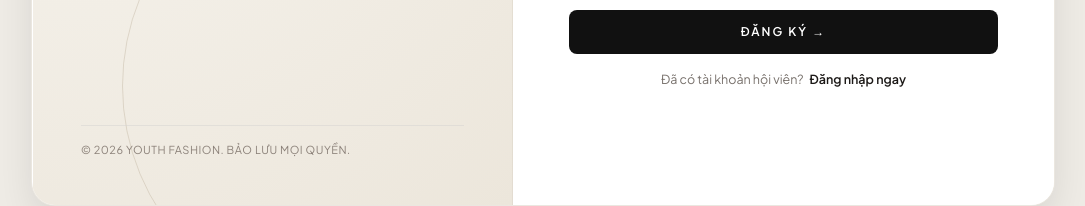
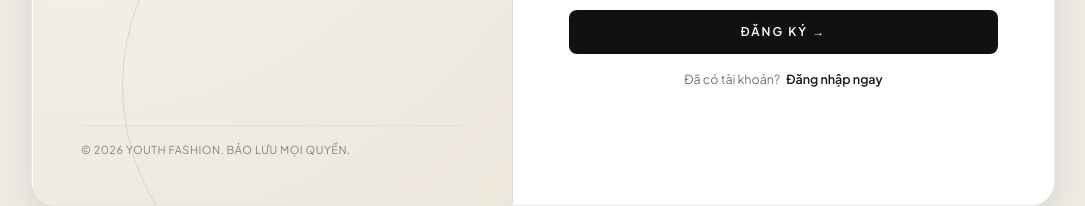
Before and after one commit to Kimngan1303/Youth-Fashion-System, a React (Vite) app in the folder fe/: page /register in a window 1280 px wide. Shown: the part 585-791 px from the top of the page, without its empty margins (97-1182 px from the left). Built offline with nearby package versions, Linux system fonts and the light colour scheme; no server answers; a web font is replaced by a local one.

Commit message:
fix(auth): remove membership wording from register login link

```diff
--- a/fe/src/pages/auth/Register.jsx
+++ b/fe/src/pages/auth/Register.jsx
@@ -845,7 +845,7 @@ export default function Register() {
 
               {/* Footer link to Login */}
               <div className="registration-footer">
-                <span>Đã có tài khoản hội viên?</span>
+                <span>Đã có tài khoản?</span>
                 <Link to="/login" className="login-now-link">
                   Đăng nhập ngay
                 </Link>
```
